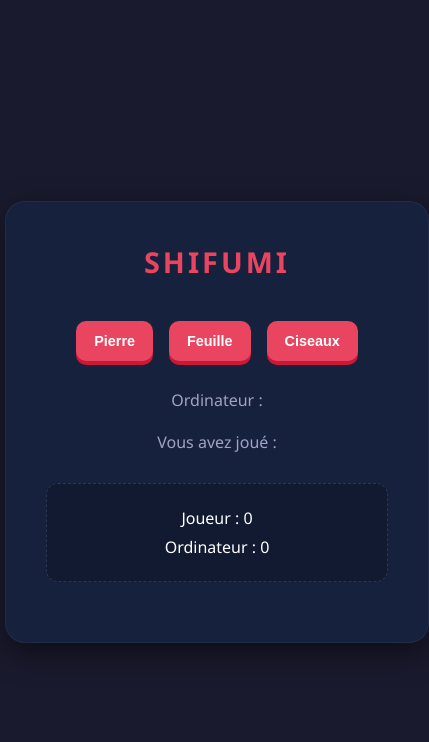
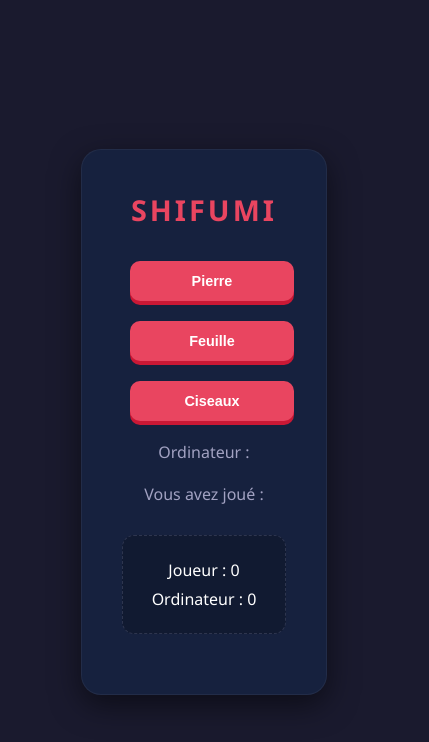
Before and after one commit to gaelramos-ship-i/shifumi, a React (Vite) app: page / in a window 390 px wide. Shown: the top 742 px of the page, 429 px wide, since content can reach past the window. Built offline with nearby package versions, Linux system fonts and the light colour scheme.

Commit message:
add responsive

```diff
--- a/src/styles/app.scss
+++ b/src/styles/app.scss
@@ -96,3 +96,14 @@ body {
     margin-top: 30px;
   }
 }
+
+@media screen and (max-width:767px){
+  .container{
+    width: 72%;
+  }
+  .content button{
+    display: block;
+    width: 100%;
+    margin-bottom: 20px;
+  }
+}
```
